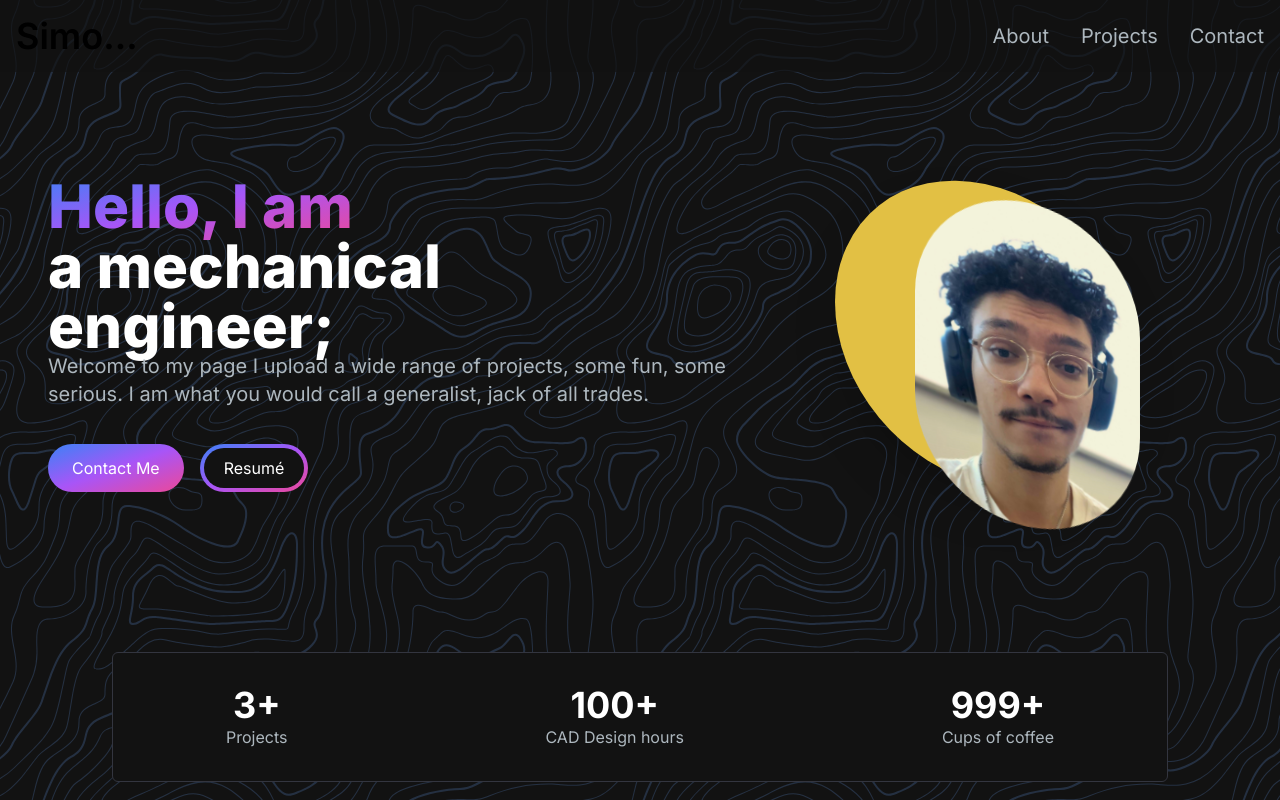
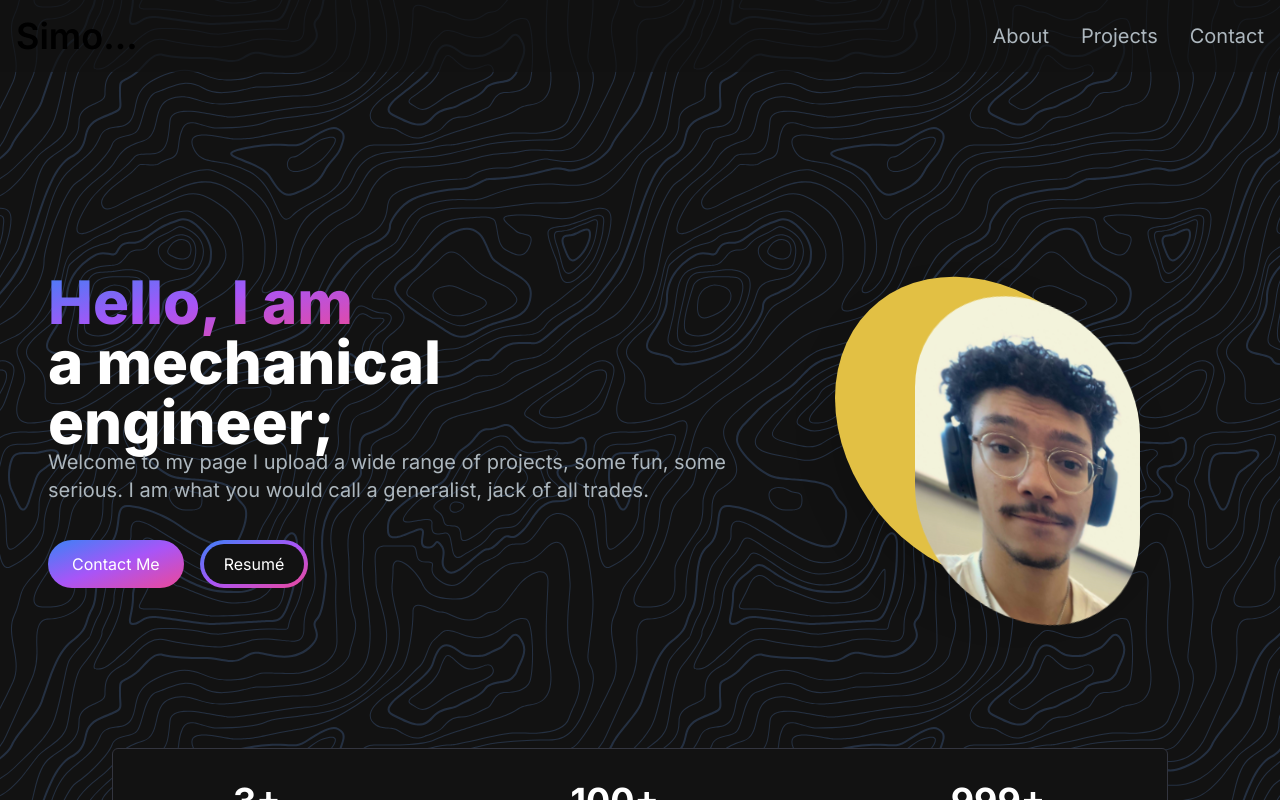
Before and after one commit to CallMeSimo/reactPortfolio, a Next.js app: page / in a window 1280 px wide. Shown: the top 800 px of the page. Built offline with nearby package versions, Linux system fonts and the light colour scheme.

Commit message:
removed css

```diff
--- a/src/app/globals.css
+++ b/src/app/globals.css
@@ -15,22 +15,7 @@
     --background-end-rgb: 0, 0, 0;
   }
 }
-.experimentalArt{
-  text-align: right;
-  color:#EF476F;
-  text-shadow: 5px 10px black;
-  position:absolute;
-  font-size:3em;
-  height:100vh;
-  z-index:0;
-  right:0;
-  display:flex;
-  flex-direction:column;
-  line-height:45px;
-}
-.experimentalArt .test{
-  color:#FCBCB8;
-}
+
 @media (max-width : 720px) {
     .experimentalArt {display:none;}
 }
```
